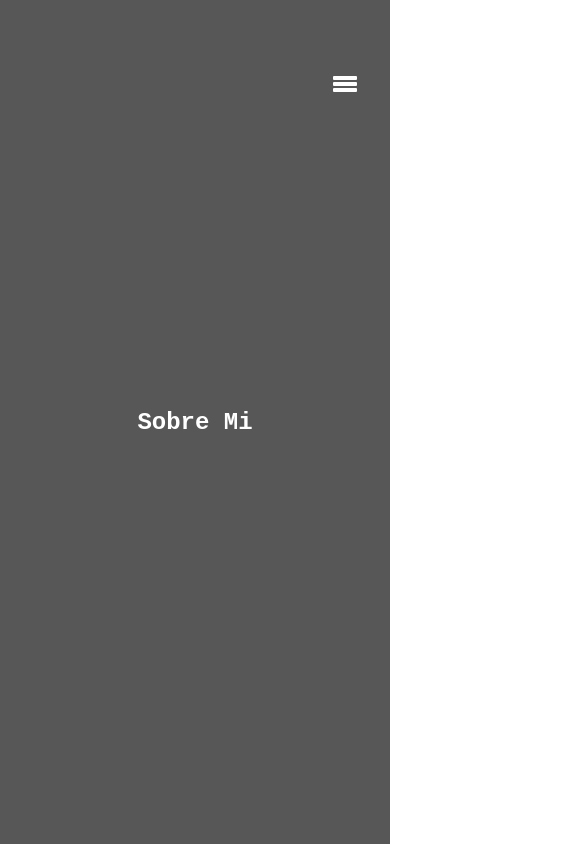
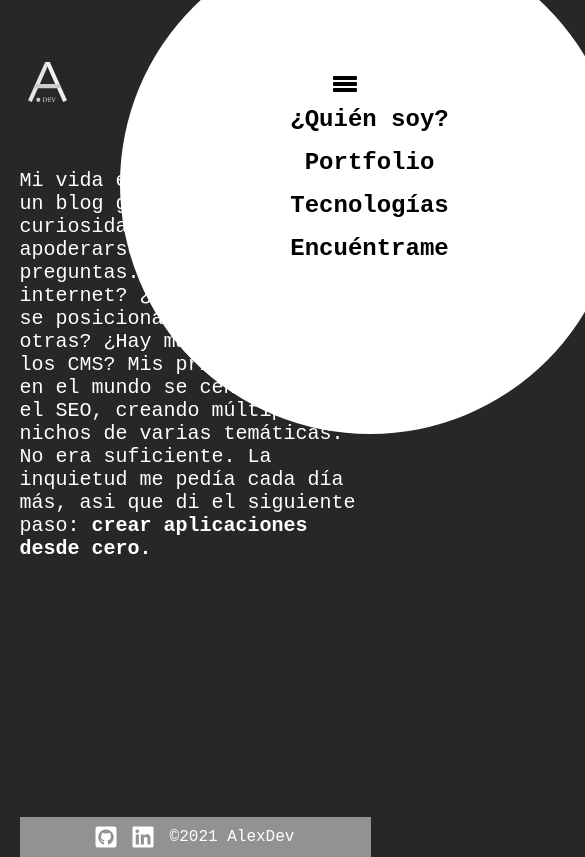
Before and after one commit to alexdev22/portfolio, a plain HTML site: page contacto.html in a window 390 px wide. Both pictures are taken after a click on the element 342 px from the left and 84 px from the top of the page. Shown: the top 857 px of the page, 585 px wide, since content can reach past the window. Drawn offline with Linux system fonts and the light colour scheme.

Commit message:
Changed menu

```diff
--- a/contacto.html
+++ b/contacto.html
@@ -19,7 +19,18 @@
             <a href="/"><img class="logo" src="img/logo-portfolio.svg"></a>
             <div class="nav">
                 <ul>
-                    <li class="menu-item"><a href="/sobre-mi.html">Sobre Mi</a></li>
+                        <li class="menu-item">
+                  <a href="/sobre-mi.html">¿Quién soy?</a>
+                </li>
+                <li class="menu-item">
+                  <a href="/portfolio.html">Portfolio</a>
+                </li>
+                <li class="menu-item">
+                  <a href="/tecnologias.html">Tecnologías</a>
+                </li>
+                <li class="menu-item">
+                  <a href="/contacto.html">Encuéntrame</a>
+                </li>
                 </ul>
             </div class="nav">
             <div class="hamburger-menu pointer">
--- a/index.css
+++ b/index.css
@@ -36,6 +36,11 @@ hr {
   display: block;
   margin: 0 auto;
 }
+
+.main-section {
+  height: 74vh;
+}
+
 .mt-1 {
   margin-top: 5px;
 }
@@ -311,14 +316,13 @@ footer i {
     display: flex;
     align-items: center;
     justify-content: center;
-    inset: 0;
-    width: 100vw;
+    transform: translate(450px, -200px);
     position: absolute;
-    background-color: rgb(87, 87, 87);
+    background-color: white;
     z-index: 2;
     height: 0px;
     opacity: 0;
-    transition: height 0.35s ease;
+    transition: transform 0.35s ease;
   }
   .menu-container {
     grid-template-columns: 3fr 1fr;
@@ -329,12 +333,19 @@ footer i {
     background: white;
     margin: 2px;
     border-radius: 1px;
+    z-index: 9;
+    background: black;
+    cursor: pointer;
   }
 
   .active {
-    height: 100vh;
+    transform: translate(100px, 100px);
     z-index: 3;
     opacity: 1;
+    height: 500px;
+    width: 500px;
+    background: white;
+    border-radius: 50%;
   }
 
   .nav ul li a {
@@ -342,6 +353,7 @@ footer i {
     margin: 1rem;
     text-align: center;
     font-weight: bold;
+    color: black;
   }
 
   .grid-projects {
```
Also changed, not shown: portfolio.html (+12 -1 lines), sobre-mi.html (+12 -1 lines), tecnologias.html (+13 -2 lines).
